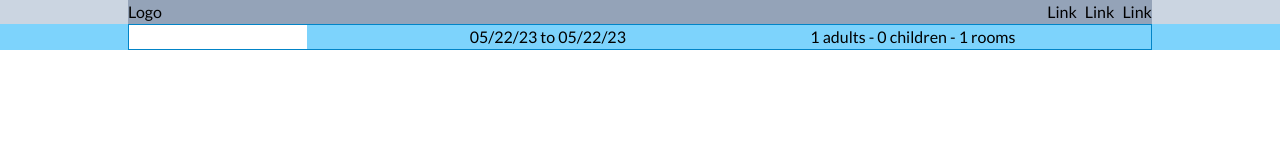
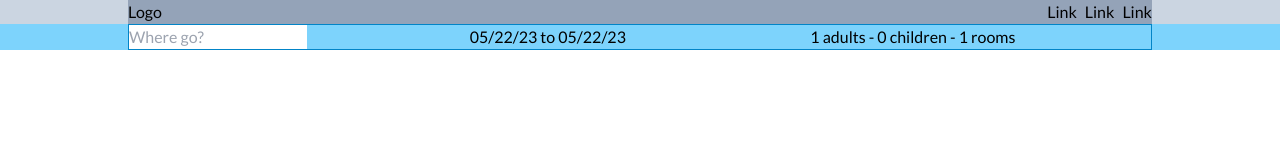
Before and after one commit to lilKriT/MERN-Hotel-Booking, a React (Vite) app in the folder packages/client/: page / in a window 1280 px wide. Shown: the top 160 px of the page. Built offline with nearby package versions, Linux system fonts and the light colour scheme.

Commit message:
Added destination to search bar.

```diff
--- a/packages/client/src/components/Search.tsx
+++ b/packages/client/src/components/Search.tsx
@@ -13,6 +13,9 @@ interface IDateRange {
 }
 
 const Search = () => {
+  // Destination:
+  const [destination, setDestination] = useState("");
+
   // Date picker:
   const [datePickerOpened, setDatePickerOpened] = useState(false);
   const [date, setDate] = useState<IDateRange[]>([
@@ -49,7 +52,12 @@ const Search = () => {
     <form className="border border-sky-600 flex">
       {/* Destination */}
       <div className="relative w-1/3">
-        <input type="text" />
+        <input
+          type="text"
+          placeholder="Where go?"
+          value={destination}
+          onChange={(e) => setDestination(e.target.value)}
+        />
       </div>
 
       {/* Date field */}
--- a/packages/client/src/pages/Results.tsx
+++ b/packages/client/src/pages/Results.tsx
@@ -15,9 +15,9 @@ export default Results;
 
 // TODO: list of results
 // TODO: sticky search params
+// TODO: add results item
 // TODO: navigate from home to list, passing state
 // TODO: add destination to search
 // TODO: useLocation in results to get state
-// TODO: add results item
 // TODO: create a single hotel page
 // TODO: maybe make a slider with lightbox?
```
